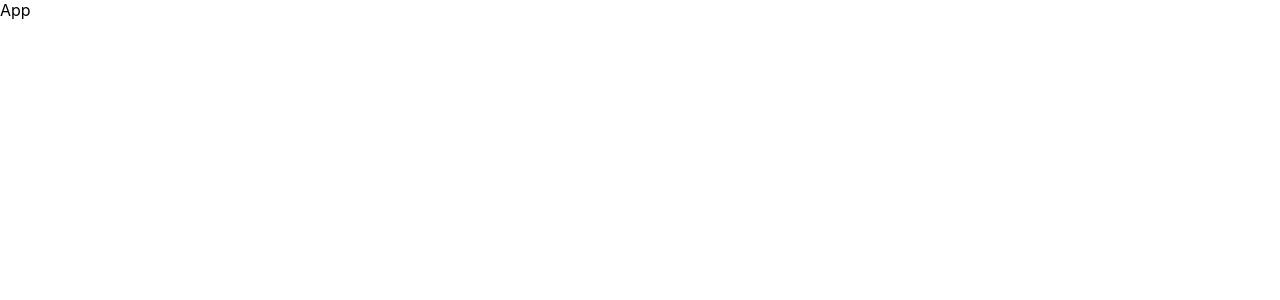
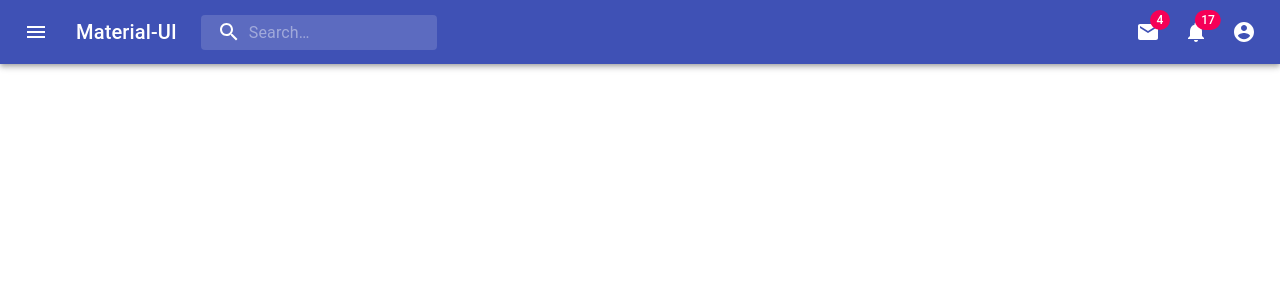
Before and after one commit to Jibber-Jabber-Inc/jib-jab-client, a React (Create React App) app: page / in a window 1280 px wide. Shown: the top 300 px of the page. Built offline with nearby package versions, Linux system fonts and the light colour scheme.

Commit message:
added navbar

```diff
--- a/src/app/App.tsx
+++ b/src/app/App.tsx
@@ -1,3 +1,9 @@
-const App = () => <div className="App">App</div>;
+import { PrimarySearchAppBar } from "../components/navBar/SearchNavBar";
+
+const App = () => (
+  <div className="App">
+    <PrimarySearchAppBar />
+  </div>
+);
 
 export default App;
--- /dev/null
+++ b/src/components/navBar/SearchNavBar.tsx
@@ -0,0 +1,240 @@
+import React from "react";
+import {
+  createStyles,
+  fade,
+  makeStyles,
+  Theme,
+} from "@material-ui/core/styles";
+import AppBar from "@material-ui/core/AppBar";
+import Toolbar from "@material-ui/core/Toolbar";
+import IconButton from "@material-ui/core/IconButton";
+import Typography from "@material-ui/core/Typography";
+import InputBase from "@material-ui/core/InputBase";
+import Badge from "@material-ui/core/Badge";
+import MenuItem from "@material-ui/core/MenuItem";
+import Menu from "@material-ui/core/Menu";
+import MenuIcon from "@material-ui/icons/Menu";
+import SearchIcon from "@material-ui/icons/Search";
+import AccountCircle from "@material-ui/icons/AccountCircle";
+import MailIcon from "@material-ui/icons/Mail";
+import NotificationsIcon from "@material-ui/icons/Notifications";
+import MoreIcon from "@material-ui/icons/MoreVert";
+
+const useStyles = makeStyles((theme: Theme) =>
+  createStyles({
+    grow: {
+      flexGrow: 1,
+    },
+    menuButton: {
+      marginRight: theme.spacing(2),
+    },
+    title: {
+      display: "none",
+      [theme.breakpoints.up("sm")]: {
+        display: "block",
+      },
+    },
+    search: {
+      position: "relative",
+      borderRadius: theme.shape.borderRadius,
+      backgroundColor: fade(theme.palette.common.white, 0.15),
+      "&:hover": {
+        backgroundColor: fade(theme.palette.common.white, 0.25),
+      },
+      marginRight: theme.spacing(2),
+      marginLeft: 0,
+      width: "100%",
+      [theme.breakpoints.up("sm")]: {
+        marginLeft: theme.spacing(3),
+        width: "auto",
+      },
+    },
+    searchIcon: {
+      padding: theme.spacing(0, 2),
+      height: "100%",
+      position: "absolute",
+      pointerEvents: "none",
+      display: "flex",
+      alignItems: "center",
+      justifyContent: "center",
+    },
+    inputRoot: {
+      color: "inherit",
+    },
+    inputInput: {
+      padding: theme.spacing(1, 1, 1, 0),
+      // vertical padding + font size from searchIcon
+      paddingLeft: `calc(1em + ${theme.spacing(4)}px)`,
+      transition: theme.transitions.create("width"),
+      width: "100%",
+      [theme.breakpoints.up("md")]: {
+        width: "20ch",
+      },
+    },
+    sectionDesktop: {
+      display: "none",
+      [theme.breakpoints.up("md")]: {
+        display: "flex",
+      },
+    },
+    sectionMobile: {
+      display: "flex",
+      [theme.breakpoints.up("md")]: {
+        display: "none",
+      },
+    },
+  })
+);
+
+export const PrimarySearchAppBar = () => {
+  const classes = useStyles();
+  const [anchorEl, setAnchorEl] = React.useState<null | HTMLElement>(null);
+  const [mobileMoreAnchorEl, setMobileMoreAnchorEl] =
+    React.useState<null | HTMLElement>(null);
+
+  const isMenuOpen = Boolean(anchorEl);
+  const isMobileMenuOpen = Boolean(mobileMoreAnchorEl);
+
+  const handleProfileMenuOpen = (event: React.MouseEvent<HTMLElement>) => {
+    setAnchorEl(event.currentTarget);
+  };
+
+  const handleMobileMenuClose = () => {
+    setMobileMoreAnchorEl(null);
+  };
+
+  const handleMenuClose = () => {
+    setAnchorEl(null);
+    handleMobileMenuClose();
+  };
+
+  const handleMobileMenuOpen = (event: React.MouseEvent<HTMLElement>) => {
+    setMobileMoreAnchorEl(event.currentTarget);
+  };
+
+  const menuId = "primary-search-account-menu";
+  const renderMenu = (
+    <Menu
+      anchorEl={anchorEl}
+      anchorOrigin={{ vertical: "top", horizontal: "right" }}
+      id={menuId}
+      keepMounted
+      transformOrigin={{ vertical: "top", horizontal: "right" }}
+      open={isMenuOpen}
+      onClose={handleMenuClose}
+    >
+      <MenuItem onClick={handleMenuClose}>Profile</MenuItem>
+      <MenuItem onClick={handleMenuClose}>My account</MenuItem>
+    </Menu>
+  );
+
+  const mobileMenuId = "primary-search-account-menu-mobile";
+  const renderMobileMenu = (
+    <Menu
+      anchorEl={mobileMoreAnchorEl}
+      anchorOrigin={{ vertical: "top", horizontal: "right" }}
+      id={mobileMenuId}
+      keepMounted
+      transformOrigin={{ vertical: "top", horizontal: "right" }}
+      open={isMobileMenuOpen}
+      onClose={handleMobileMenuClose}
+    >
+      <MenuItem>
+        <IconButton aria-label="show 4 new mails" color="inherit">
+          <Badge badgeContent={4} color="secondary">
+            <MailIcon />
+          </Badge>
+        </IconButton>
+        <p>Messages</p>
+      </MenuItem>
+      <MenuItem>
+        <IconButton aria-label="show 11 new notifications" color="inherit">
+          <Badge badgeContent={11} color="secondary">
+            <NotificationsIcon />
+          </Badge>
+        </IconButton>
+        <p>Notifications</p>
+      </MenuItem>
+      <MenuItem onClick={handleProfileMenuOpen}>
+        <IconButton
+          aria-label="account of current user"
+          aria-controls="primary-search-account-menu"
+          aria-haspopup="true"
+          color="inherit"
+        >
+          <AccountCircle />
+        </IconButton>
+        <p>Profile</p>
+      </MenuItem>
+    </Menu>
+  );
+
+  return (
+    <div className={classes.grow}>
+      <AppBar position="static">
+        <Toolbar>
+          <IconButton
+            edge="start"
+            className={classes.menuButton}
+            color="inherit"
+            aria-label="open drawer"
+          >
+            <MenuIcon />
+          </IconButton>
+          <Typography className={classes.title} variant="h6" noWrap>
+            Material-UI
+          </Typography>
+          <div className={classes.search}>
+            <div className={classes.searchIcon}>
+              <SearchIcon />
+            </div>
+            <InputBase
+              placeholder="Search…"
+              classes={{
+                root: classes.inputRoot,
+                input: classes.inputInput,
+              }}
+              inputProps={{ "aria-label": "search" }}
+            />
+          </div>
+          <div className={classes.grow} />
+          <div className={classes.sectionDesktop}>
+            <IconButton aria-label="show 4 new mails" color="inherit">
+              <Badge badgeContent={4} color="secondary">
+                <MailIcon />
+              </Badge>
+            </IconButton>
+            <IconButton aria-label="show 17 new notifications" color="inherit">
+              <Badge badgeContent={17} color="secondary">
+                <NotificationsIcon />
+              </Badge>
+            </IconButton>
+            <IconButton
+              edge="end"
+              aria-label="account of current user"
+              aria-controls={menuId}
+              aria-haspopup="true"
+              onClick={handleProfileMenuOpen}
+              color="inherit"
+            >
+              <AccountCircle />
+            </IconButton>
+          </div>
+          <div className={classes.sectionMobile}>
+            <IconButton
+              aria-label="show more"
+              aria-controls={mobileMenuId}
+              aria-haspopup="true"
+              onClick={handleMobileMenuOpen}
+              color="inherit"
+            >
+              <MoreIcon />
+            </IconButton>
+          </div>
+        </Toolbar>
+      </AppBar>
+      {renderMobileMenu}
+      {renderMenu}
+    </div>
+  );
+};
```
Also changed, not shown: 2 other files (tests, documents, lock files or other folders).
